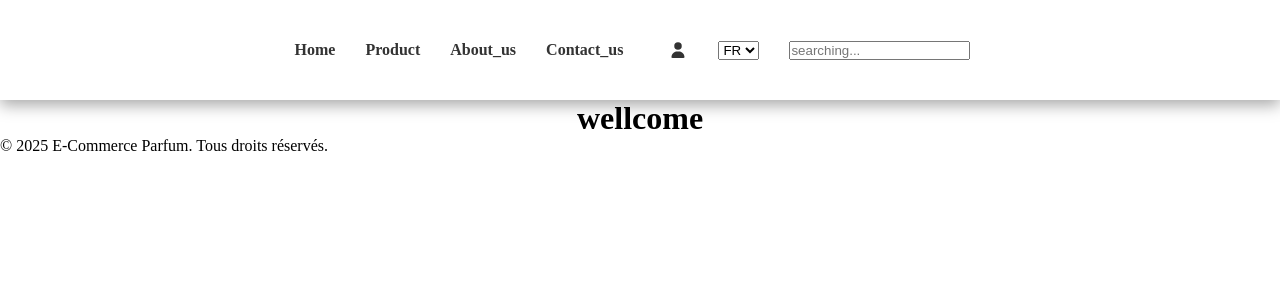
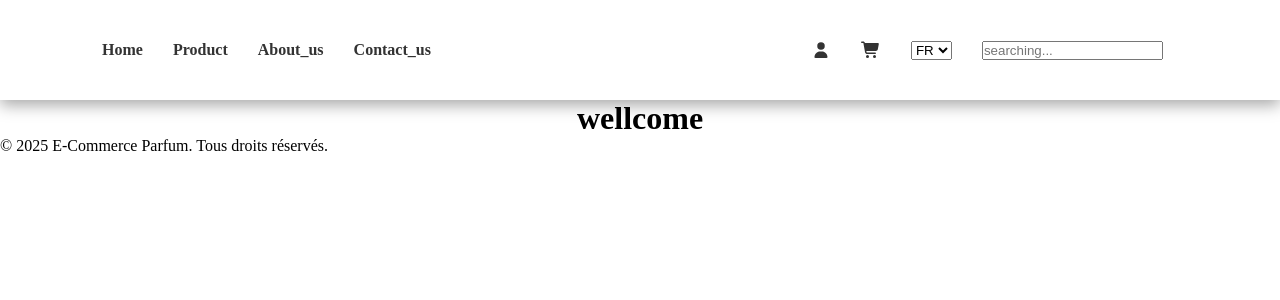
Before and after one commit to Jbmuisha/E-COMMERCE, a Next.js app: page / in a window 1280 px wide. Shown: the top 300 px of the page. Built offline with nearby package versions, Linux system fonts and the light colour scheme.

Commit message:
my commite

```diff
--- a/app/globals.css
+++ b/app/globals.css
@@ -53,4 +53,6 @@ main {
 }
 .Link_list  a:hover{
   color: blue;
+}.icon {
+  margin-left: 350px;
 }
--- a/app/layout.tsx
+++ b/app/layout.tsx
@@ -3,7 +3,7 @@ import { Geist, Geist_Mono } from "next/font/google";
 import Link from "next/link";
 import "./globals.css";
 import { FontAwesomeIcon } from '@fortawesome/react-fontawesome';
-import { faUser } from '@fortawesome/free-solid-svg-icons';
+import { faUser,faCartShopping  } from '@fortawesome/free-solid-svg-icons';
 
 const geistSans = Geist({
   variable: "--font-geist-sans",
@@ -49,9 +49,14 @@ export default function RootLayout({
 
           <div className="icon">
             <div className="IconIput">
+
              <FontAwesomeIcon icon={faUser}
              style={{ width: '20px' }} />
+
             </div>
+            <div className="panierIcon">
+              <FontAwesomeIcon icon={faCartShopping }
+               style={{width:'20px'}}/></div>
             <div className="langageOptions">
             <select name="" id="">
               <option value="fr">FR</option>
@@ -71,7 +76,13 @@ export default function RootLayout({
        </div>
 
 
-        <main className="p-4">{children}</main>
+        <main className="p-4">{children}
+
+          <div className="slideimage">
+            {/* Next job Will be the slide image for the with a carousel*/}
+
+          </div>
+        </main>
 
 
         <footer className="bg-white shadow mt-8 p-4 text-center">
```
